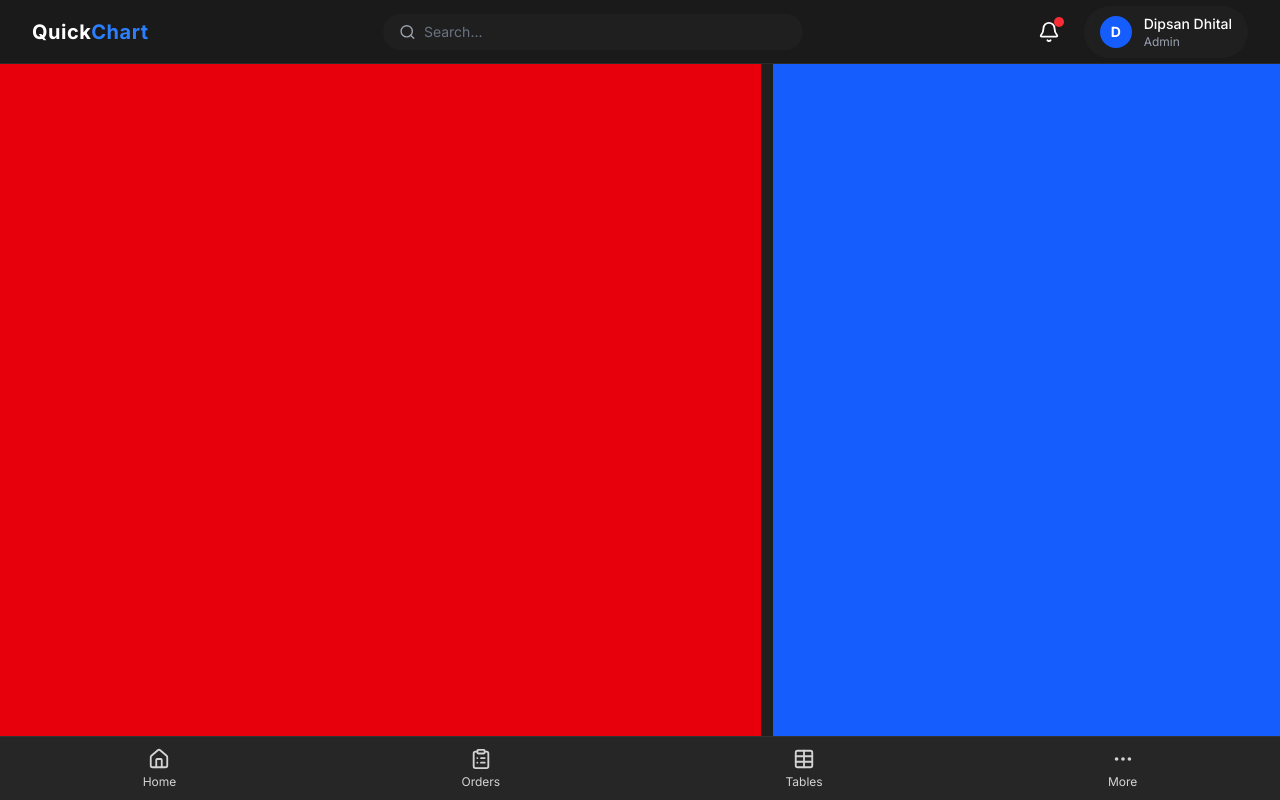
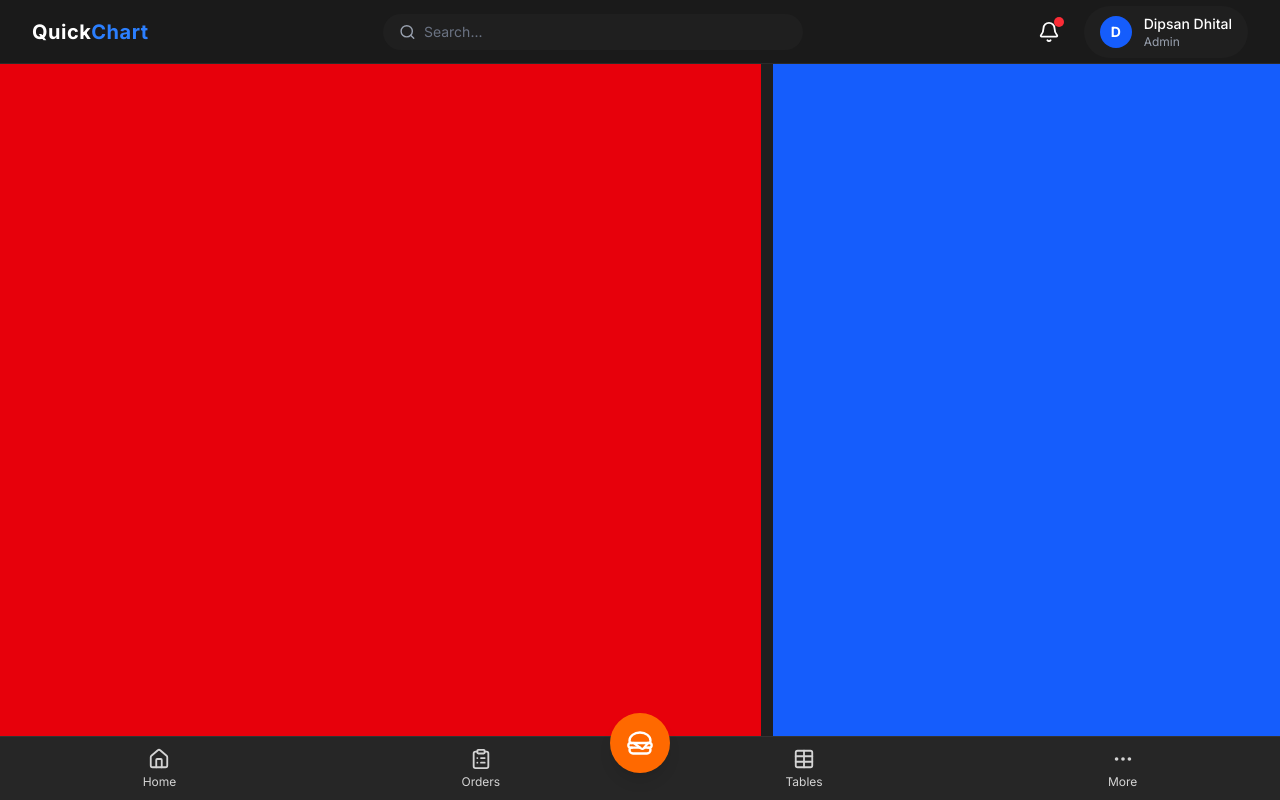
Before and after one commit to dipsandhital-dev/Quick-Cart, a React (Vite) app in the folder client/: page / in a window 1280 px wide. Built offline with nearby package versions, Linux system fonts and the light colour scheme.

Commit message:
Changing the  Ui of button navigation

```diff
--- a/client/src/components/shared/BottomTab.jsx
+++ b/client/src/components/shared/BottomTab.jsx
@@ -1,31 +1,39 @@
-import { House, ClipboardList, Table, MoreHorizontal } from "lucide-react";
+import { House, ClipboardList, Table, MoreHorizontal, Hamburger } from "lucide-react";
 
 const BottomTab = () => {
   return (
-    <div
-      className="fixed bottom-0 left-0 right-0 bg-[#262626] h-16
-                    flex justify-around items-center
-                    border-t border-[#333]"
-    >
+    <div className="fixed bottom-0 left-0 right-0 bg-[#262626] h-16 flex justify-around items-center border-t border-[#333]">
+
+      {/* Home */}
       <button className="flex flex-col items-center gap-1 text-white opacity-80 hover:opacity-100">
         <House size={22} />
         <span className="text-xs">Home</span>
       </button>
 
+      {/* Orders */}
       <button className="flex flex-col items-center gap-1 text-white opacity-80 hover:opacity-100">
         <ClipboardList size={22} />
         <span className="text-xs">Orders</span>
       </button>
 
+      {/* Floating Action Button (Center) */}
+      <button className="absolute -top-6 left-1/2 -translate-x-1/2 bg-orange-500 text-white rounded-full p-4
+                         flex items-center justify-center shadow-lg hover:scale-110 transition-transform">
+        <Hamburger size={28} />
+      </button>
+
+      {/* Tables */}
       <button className="flex flex-col items-center gap-1 text-white opacity-80 hover:opacity-100">
         <Table size={22} />
         <span className="text-xs">Tables</span>
       </button>
 
+      {/* More */}
       <button className="flex flex-col items-center gap-1 text-white opacity-80 hover:opacity-100">
         <MoreHorizontal size={22} />
         <span className="text-xs">More</span>
       </button>
+
     </div>
   );
 };
```
